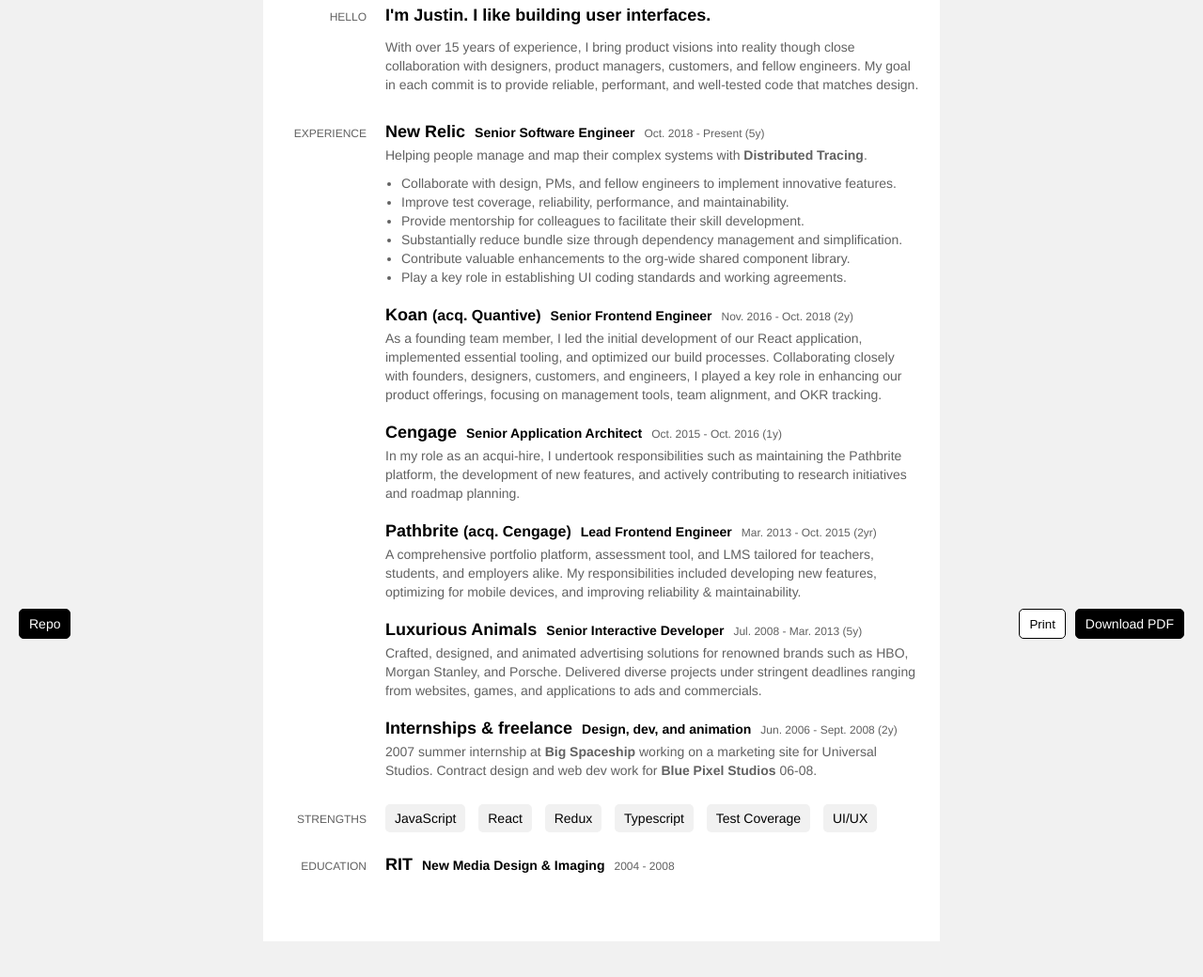
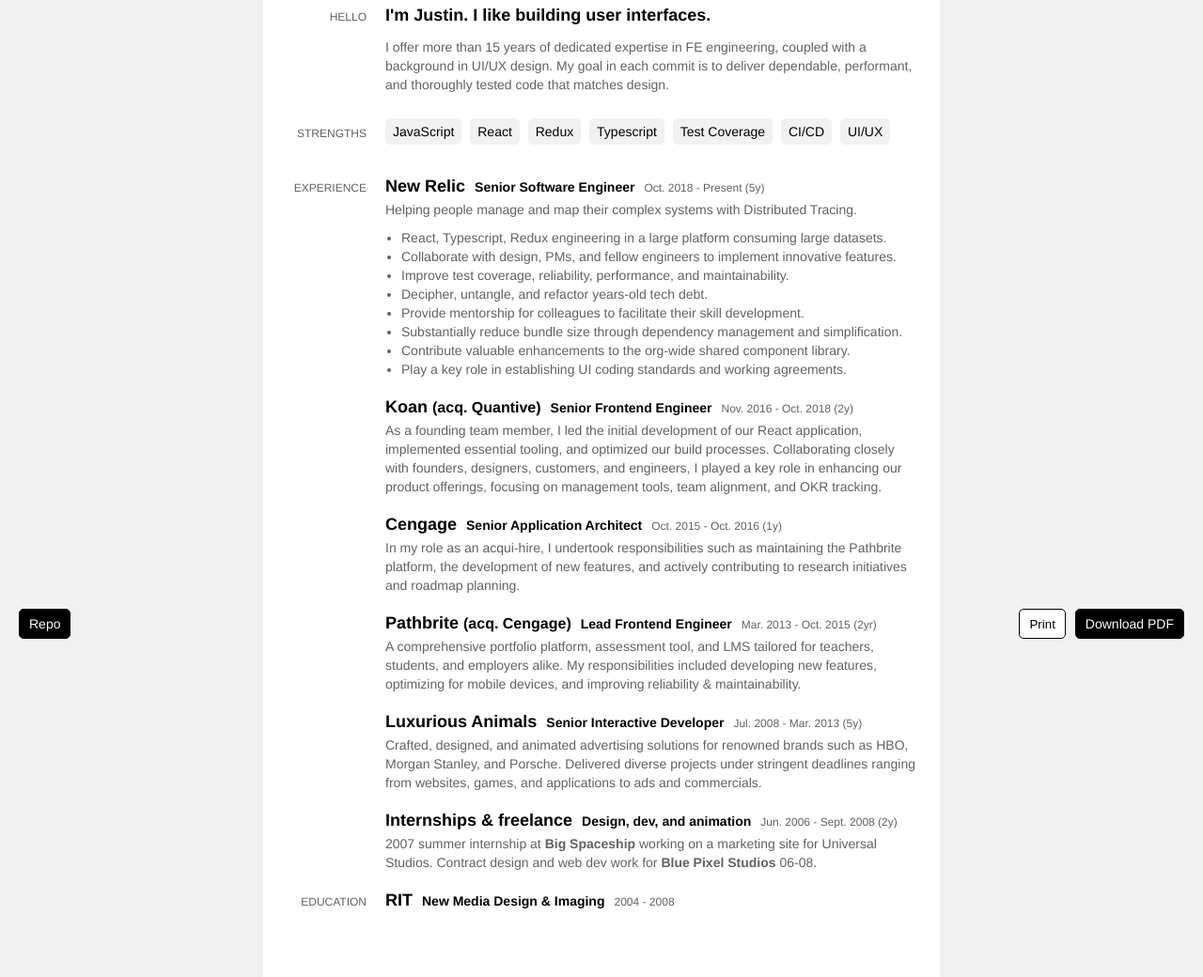
Before and after one commit to icd2k3/resume, a website: page src/index.html in a window 1280 px wide. Shown: the part 100-1140 px from the top of the page at 94% size. Before the commit the page ends 1102 px from the top, so only its background shows below. Drawn offline with Linux system fonts and the light colour scheme.

Commit message:
docs: update copy, move strengths up

```diff
--- a/src/index.html
+++ b/src/index.html
@@ -176,9 +176,9 @@
       }
       li.tech {
         display: inline-block;
-        padding: 5px 10px;
+        padding: 4px 8px;
         background: #F1F1F1;
-        margin-right: 10px;
+        margin-right: 5px;
         border-radius: 5px;
       }
 
@@ -296,11 +296,23 @@
         <div>
           <h3>I'm Justin. I like building user interfaces.</h3>
           <p>
-            With over 15 years of experience, I bring product visions into reality though close collaboration
-            with designers, product managers, customers, and fellow engineers. My goal in each commit
-            is to provide reliable, performant, and well-tested code that matches design.
+            I offer more than 15 years of dedicated expertise in FE engineering, coupled with a background in
+            UI/UX design. My goal in each commit is to deliver dependable, performant, and thoroughly
+            tested code that matches design.
           </p>
         </div>
+      </section>
+      <section>
+        <h2>Strengths</h2>
+        <ul class="tech">
+          <li class="tech">JavaScript</li>
+          <li class="tech">React</li>
+          <li class="tech">Redux</li>
+          <li class="tech">Typescript</li>
+          <li class="tech">Test Coverage</li>
+          <li class="tech">CI/CD</li>
+          <li class="tech">UI/UX</li>
+        </ul>
       </section>
       <section>
         <h2>Experience</h2>
@@ -316,10 +328,12 @@
               <time datetime="2018-10-01">Oct. 2018</time> - Present (5y)
             </dd>
             <dd>
-              Helping people manage and map their complex systems with <strong>Distributed Tracing</strong>.
+              Helping people manage and map their complex systems with Distributed Tracing.
               <ul>
+                <li>React, Typescript, Redux engineering in a large platform consuming large datasets.</li>
                 <li>Collaborate with design, PMs, and fellow engineers to implement innovative features.</li>
                 <li>Improve test coverage, reliability, performance, and maintainability.</li>
+                <li>Decipher, untangle, and refactor years-old tech debt.</li>
                 <li>Provide mentorship for colleagues to facilitate their skill development.</li>
                 <li>Substantially reduce bundle size through dependency management and simplification.</li>
                 <li>Contribute valuable enhancements to the org-wide shared component library.</li>
@@ -408,17 +422,6 @@
         </div>
       </section>
       <section>
-        <h2>Strengths</h2>
-        <ul class="tech">
-          <li class="tech">JavaScript</li>
-          <li class="tech">React</li>
-          <li class="tech">Redux</li>
-          <li class="tech">Typescript</li>
-          <li class="tech">Test Coverage</li>
-          <li class="tech">UI/UX</li>
-        </ul>
-      </section>
-      <section>
         <h2>Education</h2>
         <div>
           <dl>
```
